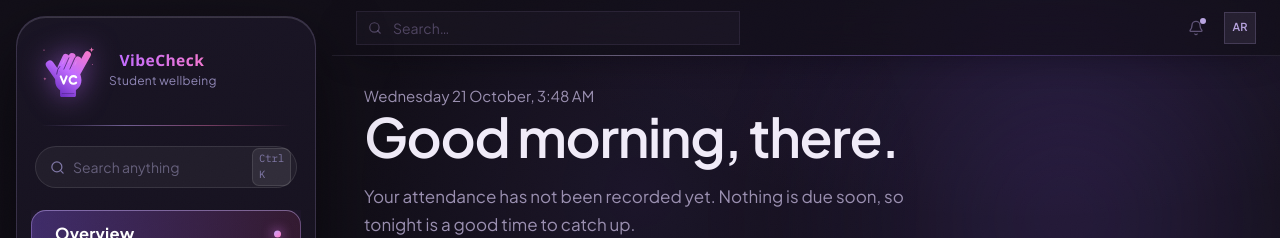
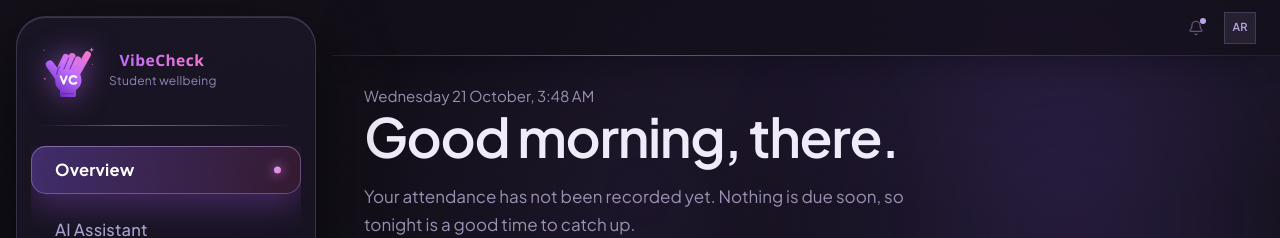
Before and after one commit to ashvro/vibecheck, a React (Vite) app in the folder frontend/: page /app in a window 1280 px wide. Shown: the top 238 px of the page. Built offline with nearby package versions, Linux system fonts and the light colour scheme; no server answers.

Commit message:
frontend changes

```diff
--- a/frontend/src/components/layout/Sidebar.tsx
+++ b/frontend/src/components/layout/Sidebar.tsx
@@ -1,7 +1,6 @@
-import { useEffect, useState } from 'react'
+
 import { NavLink, Link } from 'react-router-dom'
 import clsx from 'clsx'
-import { Search } from 'lucide-react'
 import { getUser } from '../../lib/api'
 
 const links: { to: string; label: string }[] = [
@@ -20,21 +19,8 @@ type SidebarProps = {
 }
 
 export function Sidebar({ open, onClose }: SidebarProps) {
-  const [search, setSearch] = useState('')
   const user = getUser()
   const initial = (user?.name ? String(user.name).charAt(0).toUpperCase() : 'U')
-
-  useEffect(() => {
-    function handleKey(e: KeyboardEvent) {
-      if ((e.ctrlKey || e.metaKey) && e.key.toLowerCase() === 'k') {
-        e.preventDefault()
-        const el = document.getElementById('sidebar-search')
-        if (el) el.focus()
-      }
-    }
-    window.addEventListener('keydown', handleKey)
-    return () => window.removeEventListener('keydown', handleKey)
-  }, [])
 
   return (
     <>
@@ -102,43 +88,6 @@ export function Sidebar({ open, onClose }: SidebarProps) {
           }}
         />
 
-        {/* Search bar */}
-        <div
-          className="flex items-center gap-2"
-          style={{
-            height: 42,
-            borderRadius: 21,
-            background: 'rgba(255,255,255,.045)',
-            border: '1px solid rgba(255,255,255,.10)',
-            margin: '0 4px 22px',
-            padding: '0 14px',
-          }}
-        >
-          <Search size={15} style={{ color: '#7f77a6', flexShrink: 0 }} />
-          <input
-            id="sidebar-search"
-            type="text"
-            value={search}
-            onChange={(e) => setSearch(e.target.value)}
-            placeholder="Search anything"
-            className="flex-1 bg-transparent outline-none"
-            style={{ fontSize: 14, color: '#a89fcc' }}
-          />
-          <span
-            style={{
-              fontFamily: 'IBM Plex Mono, ui-monospace, monospace',
-              fontSize: '10.5px',
-              borderRadius: 7,
-              background: 'rgba(255,255,255,.07)',
-              border: '1px solid rgba(255,255,255,.10)',
-              padding: '2px 6px',
-              color: '#7f77a6',
-            }}
-          >
-            Ctrl K
-          </span>
-        </div>
-
         {/* Tabs */}
         <nav aria-label="Main" className="flex flex-1 flex-col gap-1.5 overflow-y-auto">
           {links.map(({ to, label }) => (
--- a/frontend/src/components/layout/TopNavbar.tsx
+++ b/frontend/src/components/layout/TopNavbar.tsx
@@ -1,4 +1,4 @@
-import { Bell, Menu, Search } from 'lucide-react'
+import { Bell, Menu } from 'lucide-react'
 
 type TopNavbarProps = {
   onMenuClick: () => void
@@ -16,14 +16,7 @@ export function TopNavbar({ onMenuClick }: TopNavbarProps) {
         <Menu className="h-5 w-5" />
       </button>
 
-      <div className="relative hidden min-w-0 flex-1 md:block md:max-w-sm">
-        <Search className="pointer-events-none absolute top-1/2 left-3 h-3.5 w-3.5 -translate-y-1/2 text-ice/35" />
-        <input
-          type="search"
-          placeholder="Search…"
-          className="w-full border border-ice/10 bg-ice/[0.03] py-1.5 pr-3 pl-9 text-sm text-ink outline-none transition placeholder:text-ice/35 focus:border-ice/30 focus:bg-ice/[0.05]"
-        />
-      </div>
+
 
       <div className="ml-auto flex items-center gap-1.5 sm:gap-2">
         <button
```
